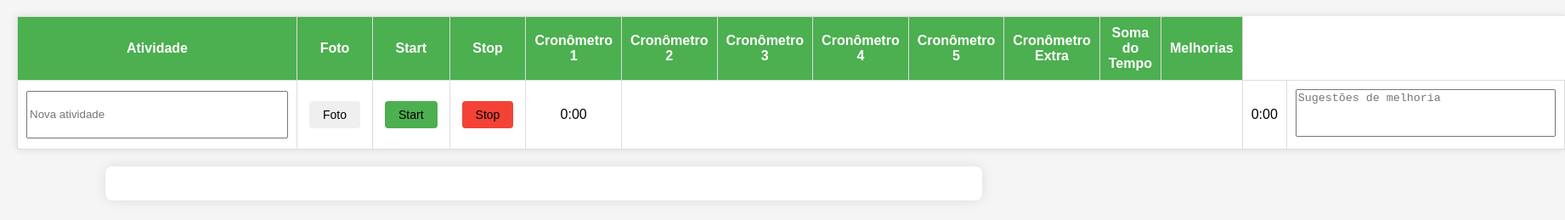
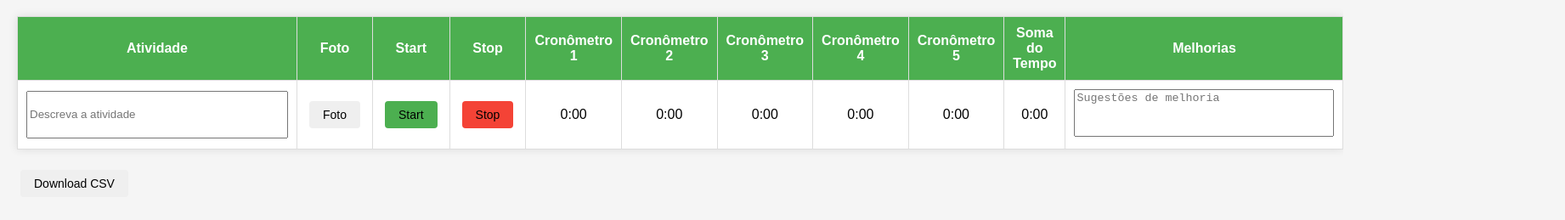
Before and after one commit to Mauthope/cronoanalise, a plain HTML site: page index.html in a window 1280 px wide. Shown: the part 81-340 px from the top of the page at 85% size, 1842 px wide, since content can reach past the window. Drawn offline with nearby package versions, Linux system fonts and the light colour scheme.

Commit message:
Update index.html

```diff
--- a/index.html
+++ b/index.html
@@ -11,12 +11,10 @@
             margin: 0;
             padding: 20px;
         }
-
         h1 {
             text-align: center;
             color: #333;
         }
-
         table {
             width: 100%;
             border-collapse: collapse;
@@ -24,18 +22,15 @@
             box-shadow: 0 0 10px rgba(0, 0, 0, 0.1);
             background-color: white;
         }
-
         th, td {
             border: 1px solid #ddd;
             padding: 10px;
             text-align: center;
         }
-
         th {
             background-color: #4CAF50;
             color: white;
         }
-
         button {
             padding: 8px 16px;
             margin: 4px;
@@ -45,24 +40,19 @@
             cursor: pointer;
             color: black;
         }
-
         button[onclick*="startTimer"] {
-            background-color: #4CAF50; /* Verde para o botão Start */
+            background-color: #4CAF50;
         }
-
         button[onclick*="stopTimer"] {
-            background-color: #f44336; /* Vermelho para o botão Stop */
+            background-color: #f44336;
         }
-
         button:hover {
             opacity: 0.8;
         }
-
         img {
             width: 100px;
             display: none;
         }
-
         #chartContainer {
             width: 80%;
             margin: 20px auto;
@@ -72,14 +62,12 @@
             box-shadow: 0 0 15px rgba(0, 0, 0, 0.1);
         }
     </style>
-
-    <!-- Adicionando a biblioteca Chart.js -->
     <script src="https://cdn.jsdelivr.net/npm/chart.js"></script>
 </head>
 <body>
     <h1>Formulário de Cronoanálise</h1>
     <form id="cronoanalise-form">
-        <table>
+        <table id="tabela">
             <thead>
                 <tr>
                     <th>Atividade</th>
@@ -91,59 +79,59 @@
                     <th>Cronômetro 3</th>
                     <th>Cronômetro 4</th>
                     <th>Cronômetro 5</th>
-                    <th>Cronômetro Extra</th> <!-- Novo cabeçalho para o cronômetro extra -->
                     <th>Soma do Tempo</th>
                     <th>Melhorias</th>
                 </tr>
             </thead>
             <tbody>
+                <!-- Linhas do formulário aqui... -->
+                <!-- Exemplo com uma linha -->
                 <tr>
-                    <td><input type="text" id="atividadeExtra" placeholder="Nova atividade" style="width: 300px; height: 50px;"></td>
-                    <td><button type="button" onclick="capturePhoto('Extra')">Foto</button><img id="fotoExtra"></td>
-                    <td><button type="button" onclick="startTimer('Extra')">Start</button></td>
-                    <td><button type="button" onclick="stopTimer('Extra')">Stop</button></td>
-                    <td><span id="cronometroExtra">0:00</span></td>
-                    <td colspan="7"></td> <!-- Coluna preenchida para alinhar -->
-                    <td><span id="somaTempoExtra">0:00</span></td>
+                    <td><input type="text" id="atividade1" placeholder="Descreva a atividade" style="width: 300px; height: 50px;"></td>
+                    <td><button type="button" onclick="capturePhoto(1)">Foto</button><img id="foto1"></td>
+                    <td><button type="button" onclick="startTimer(1)">Start</button></td>
+                    <td><button type="button" onclick="stopTimer(1)">Stop</button></td>
+                    <td><span id="cronometro1_1">0:00</span></td>
+                    <td><span id="cronometro1_2">0:00</span></td>
+                    <td><span id="cronometro1_3">0:00</span></td>
+                    <td><span id="cronometro1_4">0:00</span></td>
+                    <td><span id="cronometro1_5">0:00</span></td>
+                    <td><span id="somaTempo1">0:00</span></td>
                     <td><textarea placeholder="Sugestões de melhoria" style="width: 300px; height: 50px; resize: none;" wrap="soft"></textarea></td>
                 </tr>
-                <!-- Repita as outras linhas conforme necessário -->
+                <!-- Adicione mais linhas conforme necessário -->
             </tbody>
         </table>
+        <button type="button" onclick="downloadCSV()">Download CSV</button>
     </form>
-    <div id="chartContainer">
-        <!-- Conteúdo adicional, como gráficos, pode ser adicionado aqui -->
-    </div>
 
-    <!-- Funções JavaScript para controle dos cronômetros -->
     <script>
-        let timers = {};
-        let intervals = {};
+        function downloadCSV() {
+            const table = document.getElementById("tabela");
+            let csvContent = "";
 
-        function startTimer(id) {
-            if (!timers[id]) timers[id] = 0;
-            if (!intervals[id]) {
-                intervals[id] = setInterval(function() {
-                    timers[id]++;
-                    document.getElementById('cronometro' + id).textContent = formatTime(timers[id]);
-                }, 1000);
-            }
-        }
+            // Adiciona o cabeçalho da tabela
+            const headers = table.querySelectorAll("thead th");
+            const headerRow = Array.from(headers).map(th => th.textContent).join(",");
+            csvContent += headerRow + "\r\n";
 
-        function stopTimer(id) {
-            clearInterval(intervals[id]);
-            intervals[id] = null;
-        }
+            // Adiciona as linhas de dados
+            const rows = table.querySelectorAll("tbody tr");
+            rows.forEach(row => {
+                const cells = row.querySelectorAll("td, span, textarea");
+                const rowData = Array.from(cells).map(cell => cell.textContent || cell.value).join(",");
+                csvContent += rowData + "\r\n";
+            });
 
-        function formatTime(seconds) {
-            const mins = Math.floor(seconds / 60);
-            const secs = seconds % 60;
-            return `${mins}:${secs < 10 ? '0' : ''}${secs}`;
-        }
-
-        function capturePhoto(id) {
-            // Função de exemplo para capturar foto
-            document.getElementById('foto' + id).style.display = 'block';
+            // Cria um link de download
+            const blob = new Blob([csvContent], { type: "text/csv;charset=utf-8;" });
+            const url = URL.createObjectURL(blob);
+            const a = document.createElement("a");
+            a.href = url;
+            a.download = "cronoanalise.csv";
+            document.body.appendChild(a);
+            a.click();
+            document.body.removeChild(a);
         }
     </script>
 </body>
```
